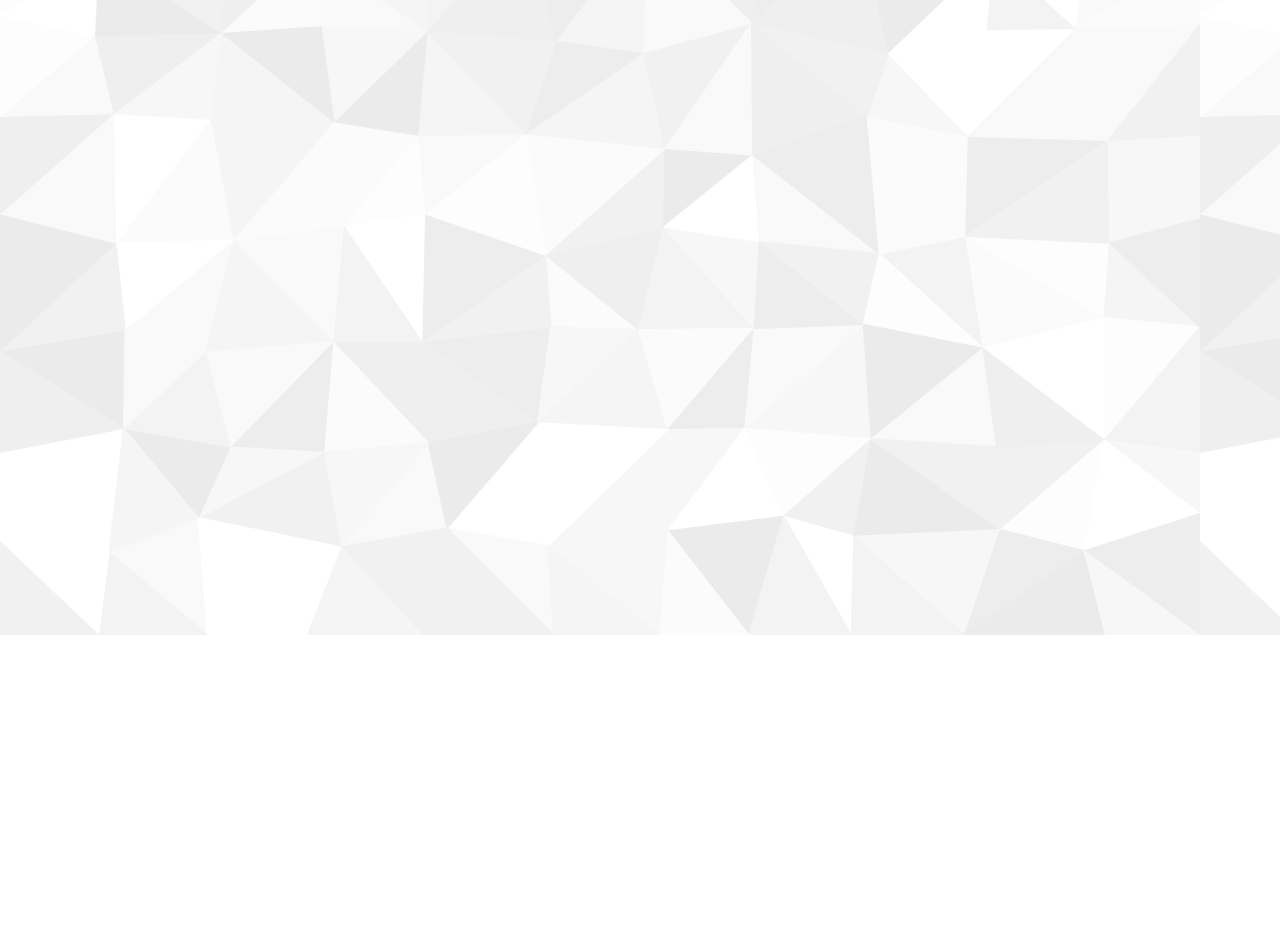
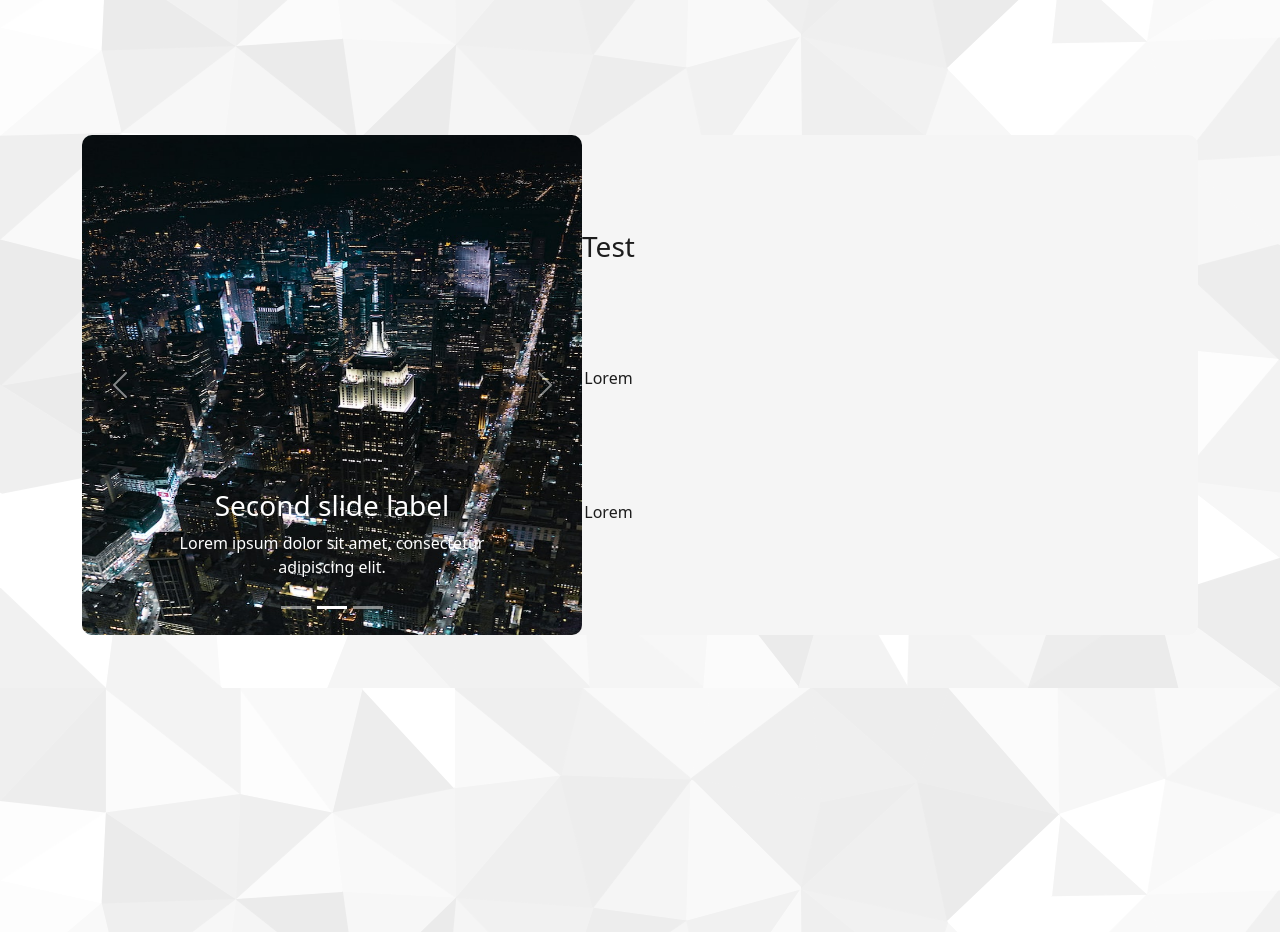
Before and after one commit to HunterBrennan1/Brennan.dev, a React (Create React App) app in the folder personal-portfolio/: page / in a window 1280 px wide. Shown: the part 1920-2852 px from the top of the page. Before the commit the page ends 2555 px from the top, so only its background shows below. Built offline with nearby package versions, Linux system fonts and the light colour scheme.

Commit message:
added carousel card for projects section

```diff
--- a/personal-portfolio/src/App.css
+++ b/personal-portfolio/src/App.css
@@ -545,13 +545,43 @@ border-radius: 13px;
 /* PROJECTS SECTION STYLING  */
 
 .projects-section {
-  height: 100vh;
+  height: 300vh;
   width: 100%;
   background-image: var(--background-image);
   background-color: var(--background-color);
   color: var(--text-color);
   background-size: contain;
 
+}
+
+.project-container {
+  background-color: var(--background-color);
+  border-radius: 10px;
+  padding-left: 0px !important;
+  margin-top: 300px;
+  height:500px;
+  width:500px;
+  display: flex;
+  min-height: fit-content;
+}
+
+.carousel {
+  width:500px;
+}
+
+.carousel-img {
+  height:500px;
+  width:500px;
+  border-radius: 10px;
+}
+
+.project-content-container {
+  display: flex;
+  flex-direction: column;
+  align-items: center;
+  width: fit-content;
+  height:100%;
+  justify-content: space-evenly;
 }
 
 /* MEDIA QUERIES AND MAIN APP.JS STYLING  */
--- a/personal-portfolio/src/components/projects.js
+++ b/personal-portfolio/src/components/projects.js
@@ -1,5 +1,7 @@
 import 'bootstrap/dist/css/bootstrap.min.css';
 import { Container, Row, Col } from 'react-bootstrap'
+import Carousel from 'react-bootstrap/Carousel';
+import Placeholder from '../assets/img/citynight.jpg'
 
 
 
@@ -9,7 +11,54 @@ export const Projects = () => {
       <Container>
         <Row>
           <Col>
+            {/* <div className='project-container'> */}
+            <Container className='project-container'>
+            <Carousel variant='light'>
+      <Carousel.Item>
+        <img
+          className="d-block w-1 carousel-img"
+          src={Placeholder}
+          alt="First slide"
+        />
+        <Carousel.Caption>
+          <h3>First slide label</h3>
+          <p>Nulla vitae elit libero, a pharetra augue mollis interdum.</p>
+        </Carousel.Caption>
+      </Carousel.Item>
+      <Carousel.Item>
+        <img
+          className="d-block w-100 carousel-img"
+          src={Placeholder}
+          alt="Second slide"
+        />
 
+        <Carousel.Caption>
+          <h3>Second slide label</h3>
+          <p>Lorem ipsum dolor sit amet, consectetur adipiscing elit.</p>
+        </Carousel.Caption>
+      </Carousel.Item>
+      <Carousel.Item>
+        <img
+          className="d-block w-100 carousel-img"
+          src={Placeholder}
+          alt="Third slide"
+        />
+
+        <Carousel.Caption>
+          <h3>Third slide label</h3>
+          <p>
+            Praesent commodo cursus magna, vel scelerisque nisl consectetur.
+          </p>
+        </Carousel.Caption>
+      </Carousel.Item>
+    </Carousel>
+    <div className='project-content-container'>
+                <h3>Test</h3>
+                <p>Lorem</p>
+                <p>Lorem</p>
+              </div>
+              </Container>
+            {/* </div> */}
           </Col>
         </Row>
       </Container>
```
